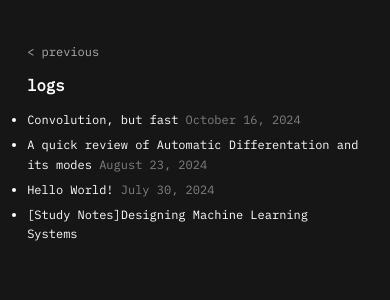
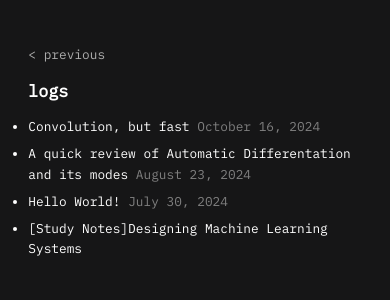
Before and after one commit to tayheau/tayheau.github.io, a Jekyll site: the page built from logs.html, in a window 390 px wide. Shown: the top 300 px of the page. Built offline with Jekyll 4.4.1, drawn with Linux system fonts in a browser that asks for light colours.

Commit message:
Update logs.html

```diff
--- a/_layouts/logs.html
+++ b/_layouts/logs.html
@@ -71,9 +71,9 @@
         }
 
         /* Responsive adjustments */
-        @media screen and (max-width: 600px) {
+        @media screen and (max-width: 768px) {
             html {
-                font-size: 14px;
+                font-size: 0.3rem;
             }
             body {
                 margin-top: 5em;
@@ -86,9 +86,9 @@
                 font-size: 1.3rem;
             }
         }
-        @media screen and (max-width: 400px) {
+        @media screen and (max-width: 480px) {
             html {
-                font-size: 12px;
+                font-size: 0.8rem;
             }
             body {
                 margin-top: 2em;
```
